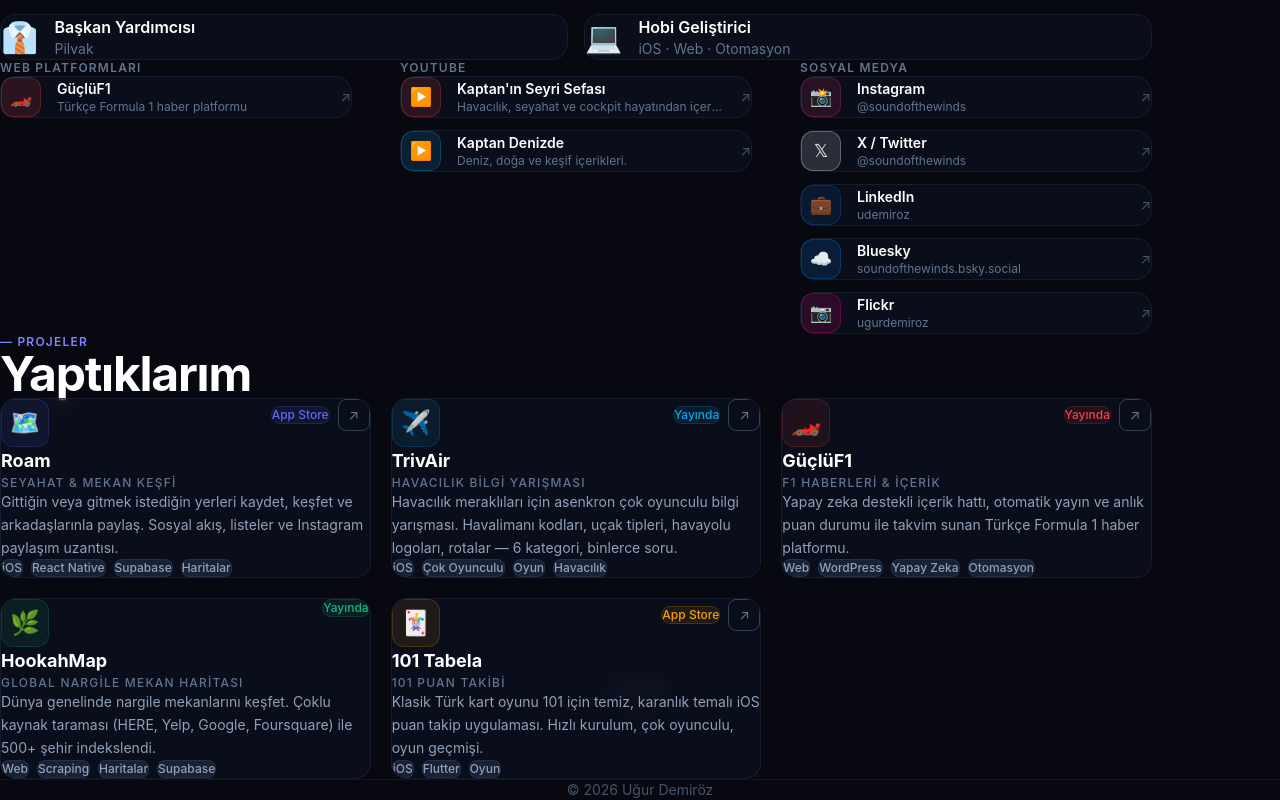
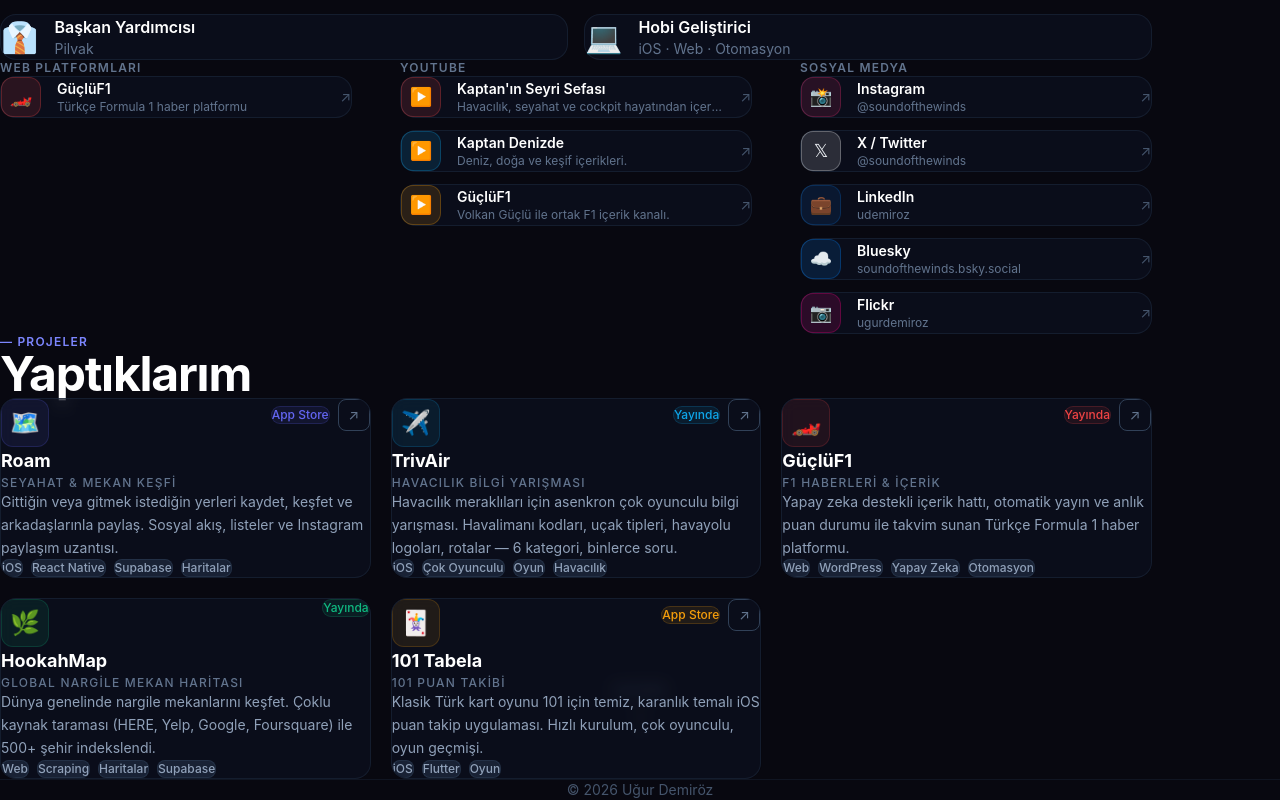
Before and after one commit to u-demiroz/ugurdemiroz, a Next.js app: page / in a window 1280 px wide. Shown: the part 912-1712 px from the top of the page. Built offline with nearby package versions, Linux system fonts and the light colour scheme.

Commit message:
fix: add GüçlüF1 YouTube, increase spacing after roles

```diff
--- a/components/About.tsx
+++ b/components/About.tsx
@@ -32,6 +32,12 @@
     desc: "Deniz, doğa ve keşif içerikleri.",
     url: "https://www.youtube.com/@kaptandenizde2518",
     color: "#0ea5e9",
+  },
+  {
+    name: "GüçlüF1",
+    desc: "Volkan Güçlü ile ortak F1 içerik kanalı.",
+    url: "https://www.youtube.com/@GucluF1",
+    color: "#f59e0b",
   },
 ];
 
@@ -92,7 +98,7 @@
         initial={{ y: 32, opacity: 0 }}
         animate={inView ? { y: 0, opacity: 1 } : {}}
         transition={{ duration: 0.6, delay: 0.1 }}
-        className="grid grid-cols-1 sm:grid-cols-2 gap-4 mb-20"
+        className="grid grid-cols-1 sm:grid-cols-2 gap-4 mb-32"
       >
         {ROLES.map((r) => (
           <div
@@ -108,9 +114,9 @@
         ))}
       </motion.div>
 
+      {/* Web + YouTube + Sosyal */}
       <div className="grid grid-cols-1 lg:grid-cols-3 gap-12">
 
-        {/* Web Platformları */}
         <motion.div
           initial={{ y: 32, opacity: 0 }}
           animate={inView ? { y: 0, opacity: 1 } : {}}
@@ -124,7 +130,6 @@
           </div>
         </motion.div>
 
-        {/* YouTube */}
         <motion.div
           initial={{ y: 32, opacity: 0 }}
           animate={inView ? { y: 0, opacity: 1 } : {}}
@@ -138,7 +143,6 @@
           </div>
         </motion.div>
 
-        {/* Sosyal Medya */}
         <motion.div
           initial={{ y: 32, opacity: 0 }}
           animate={inView ? { y: 0, opacity: 1 } : {}}
```
